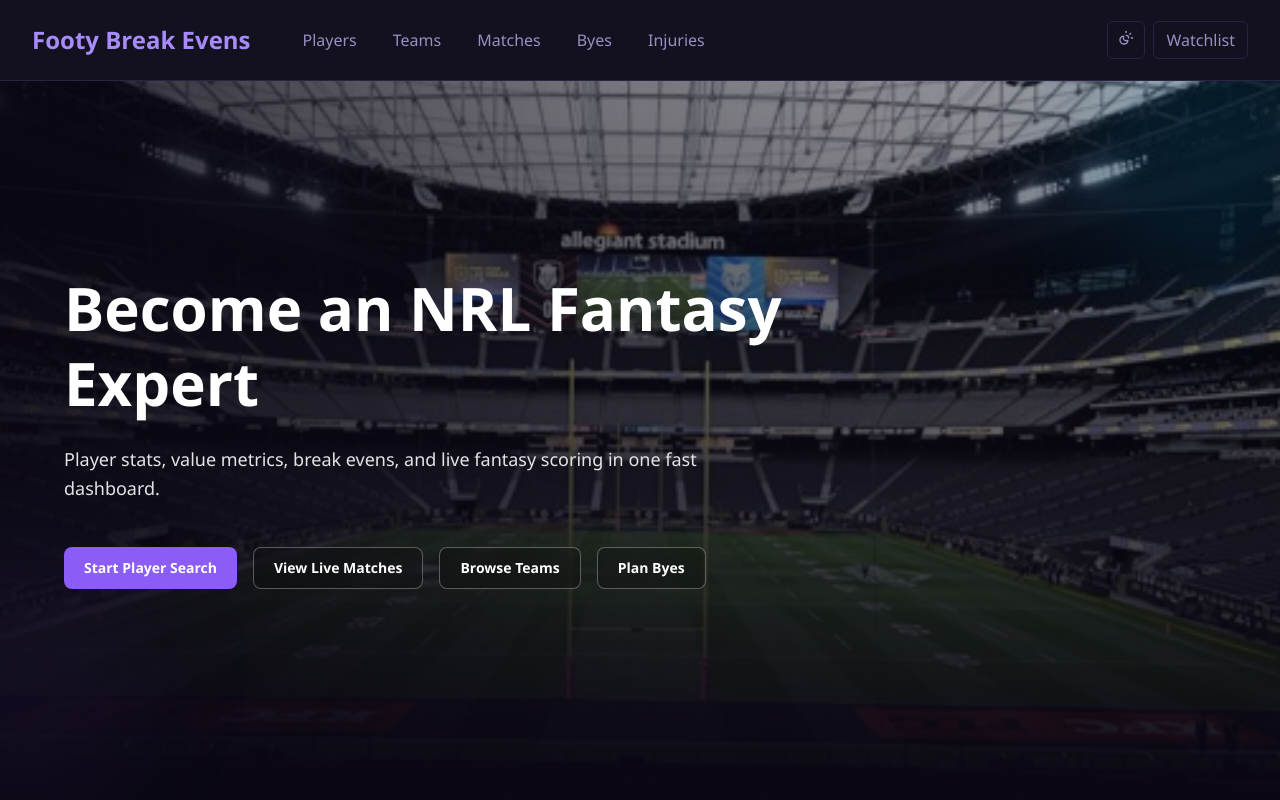
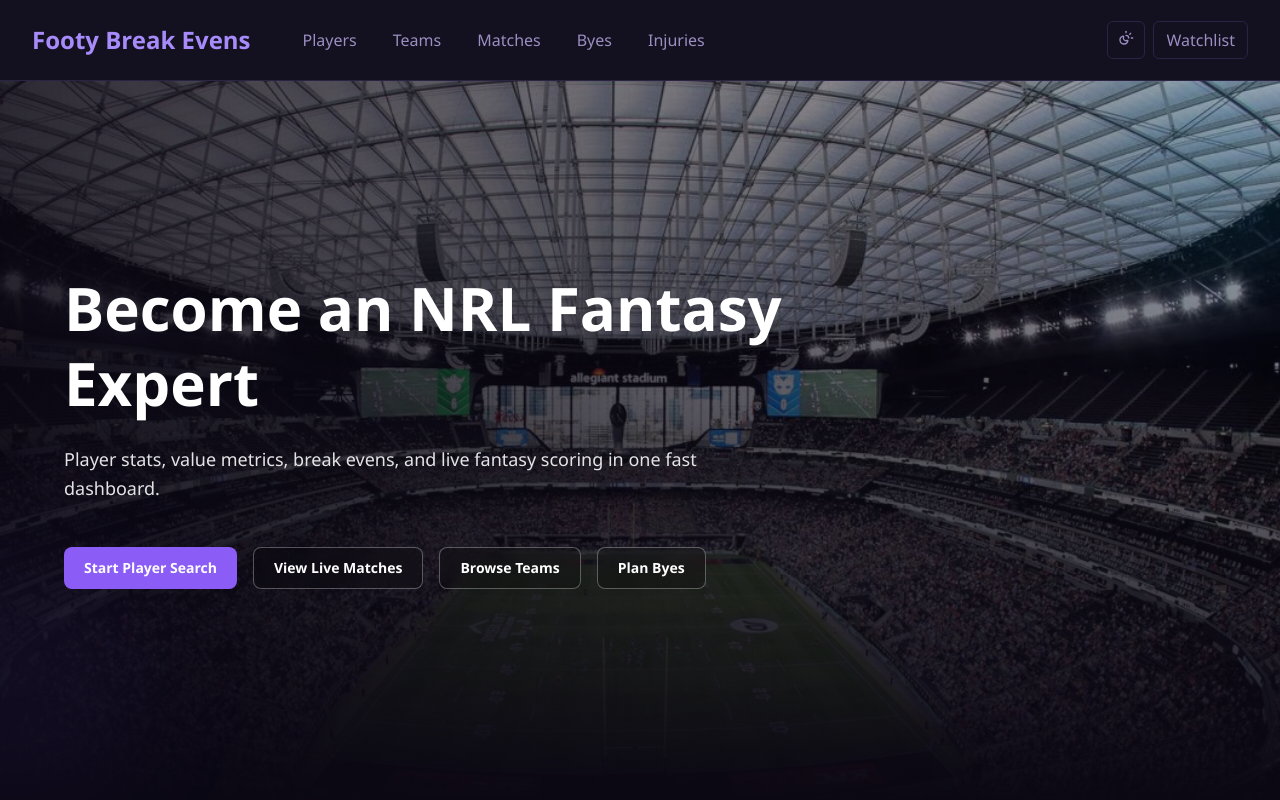
Before and after one commit to nineteen17/RLFantasyTracker, a Next.js app in the folder app/client/: page / in a window 1280 px wide. Shown: the top 800 px of the page. Built offline with nearby package versions, Linux system fonts and the light colour scheme; no server answers.

Commit message:
feat(home): upgrade hero image and add Ken Burns animation

```diff
--- a/app/client/src/app/globals.css
+++ b/app/client/src/app/globals.css
@@ -58,6 +58,34 @@ body {
 /* Hero image treatments tuned per theme to avoid washout in light mode. */
 .hero-bg-image {
   filter: none;
+  animation: hero-kb-scale 40s ease-in-out infinite,
+    hero-kb-origin 40s ease-in-out infinite;
+}
+
+@keyframes hero-kb-scale {
+  0%,
+  100% {
+    transform: scale(1.1);
+  }
+  50% {
+    transform: scale(1.04);
+  }
+}
+
+@keyframes hero-kb-origin {
+  0%,
+  100% {
+    transform-origin: 30% 60%;
+  }
+  25% {
+    transform-origin: 70% 55%;
+  }
+  50% {
+    transform-origin: 65% 40%;
+  }
+  75% {
+    transform-origin: 35% 45%;
+  }
 }
 
 .hero-overlay-side {
--- a/app/client/src/app/page.tsx
+++ b/app/client/src/app/page.tsx
@@ -17,13 +17,13 @@ export default function Home() {
     <div className="relative left-1/2 right-1/2 -mt-24 -mb-20 w-screen -translate-x-1/2 md:-mt-28">
       <section className="relative flex min-h-svh items-center overflow-hidden px-5 pb-6 pt-20 sm:px-10 sm:pb-14 sm:pt-24 md:pt-28 lg:px-14 lg:pb-20">
         <Image
-          src="/stadium-250301_akk_1546-1.jpg"
+          src="/Allegiant-Stadium-Las-Vegas-NRL-2025.avif"
           alt=""
           fill
           priority
           fetchPriority="high"
           sizes="100vw"
-          className="hero-bg-image object-cover object-center will-change-transform"
+          className="hero-bg-image object-cover object-center"
         />
         <div className="hero-overlay-side absolute inset-0" />
         <div className="hero-overlay-bottom absolute inset-0" />
```
Also changed, not shown: app/client/public/Allegiant-Stadium-Las-Vegas-NRL-2025.avif (added).
